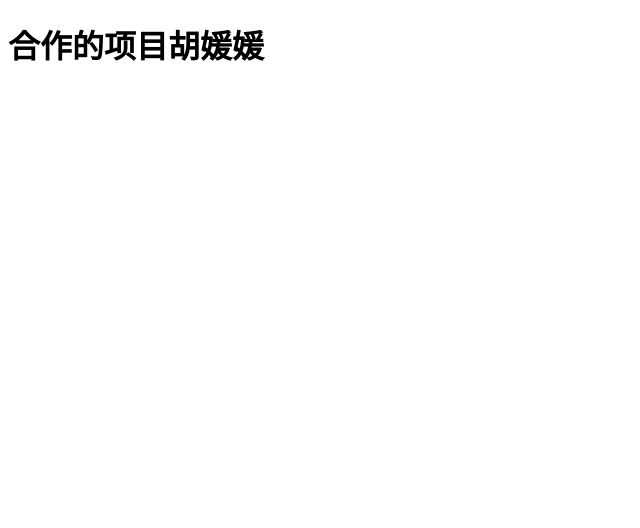
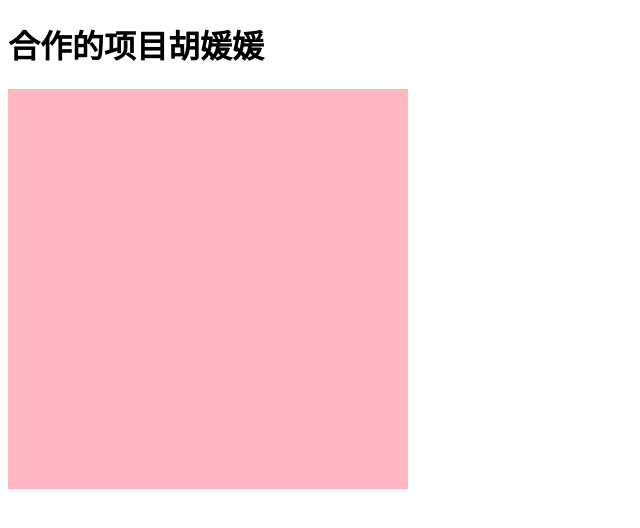
Before and after one commit to Huqiuqiuqiu/test_work_together01, a plain HTML site: page index.html in a window 1280 px wide. Shown: the whole page, without its empty margins (0-640 px from the left). Drawn offline with Linux system fonts and the light colour scheme.

Commit message:
我修改了index页面

```diff
--- a/index.html
+++ b/index.html
@@ -4,8 +4,18 @@
   <meta charset="UTF-8">
   <meta name="viewport" content="width=device-width, initial-scale=1.0">
   <title>Document</title>
+  <style>
+    .box {
+      width: 400px;
+      height: 400px;
+      background-color: lightpink;
+      text-align: center;
+    }
+
+  </style>
 </head>
 <body>
   <h1>合作的项目<span>胡媛媛</span></h1>
+  <div class="box"></div>
 </body>
 </html>
```
